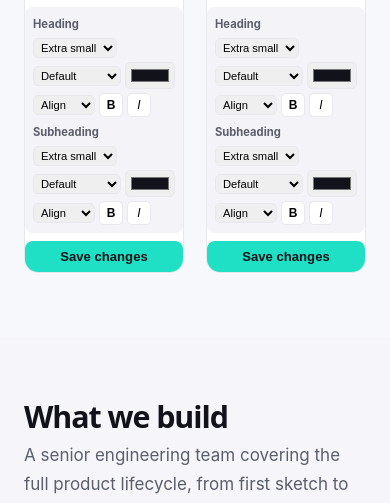
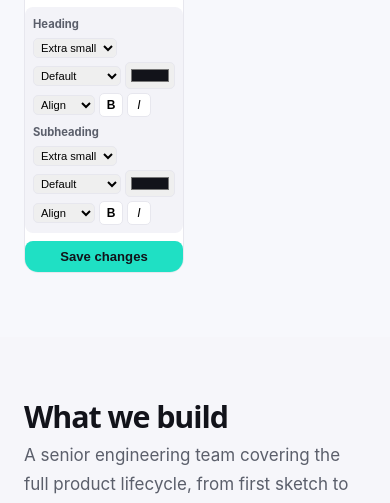
Before and after one commit to naveedkhanalfa1199/State-Core-Technology-Pakistan, a Flask app: page / in a window 390 px wide; the page is wider, and only the part inside the window is pictured. Shown: the part 2753-3256 px from the top of that part. Run offline with Flask 3, Linux system fonts and the light colour scheme; the visitor is signed in with stand-in values (Sample User, id 1); data comes from the database, SQL or seed files in the repository; data that the repository does not hold is empty.

Commit message:
Update grid layout and remove highlight_6

```diff
--- a/templates/home.html
+++ b/templates/home.html
@@ -81,13 +81,12 @@
 <section class="h-sec">
   <div class="h-wrap">
     <h2 class="h-sec__title">What we work with</h2>
-    <div class="h-grid h-grid--6">
+    <div class="h-grid h-grid--5">
       {{ eb('highlight_1', 'Add text here', cls='h-box') }}
       {{ eb('highlight_2', 'Add text here', cls='h-box') }}
       {{ eb('highlight_3', 'Add text here', cls='h-box') }}
       {{ eb('highlight_4', 'Add text here', cls='h-box') }}
       {{ eb('highlight_5', 'Add text here', cls='h-box') }}
-      {{ eb('highlight_6', 'Add text here', cls='h-box') }}
     </div>
   </div>
 </section>
@@ -195,6 +194,7 @@
 .h-grid{display:grid;gap:22px}
 .h-grid--3{grid-template-columns:repeat(3,1fr)}
 .h-grid--4{grid-template-columns:repeat(4,1fr)}
+.h-grid--5{grid-template-columns:repeat(5,1fr)}
 .h-grid--6{grid-template-columns:repeat(6,1fr)}
 
 .h-box{position:relative;border-radius:14px;overflow:hidden;background:#fff;border:1px solid var(--h-line)}
@@ -227,7 +227,7 @@
 
 @media (max-width:900px){
   .h-hero__in{grid-template-columns:1fr}
-  .h-grid--3,.h-grid--4,.h-grid--6{grid-template-columns:repeat(2,1fr)}
+  .h-grid--3,.h-grid--4,.h-grid--5,.h-grid--6{grid-template-columns:repeat(2,1fr)}
 }
 </style>
 
```
